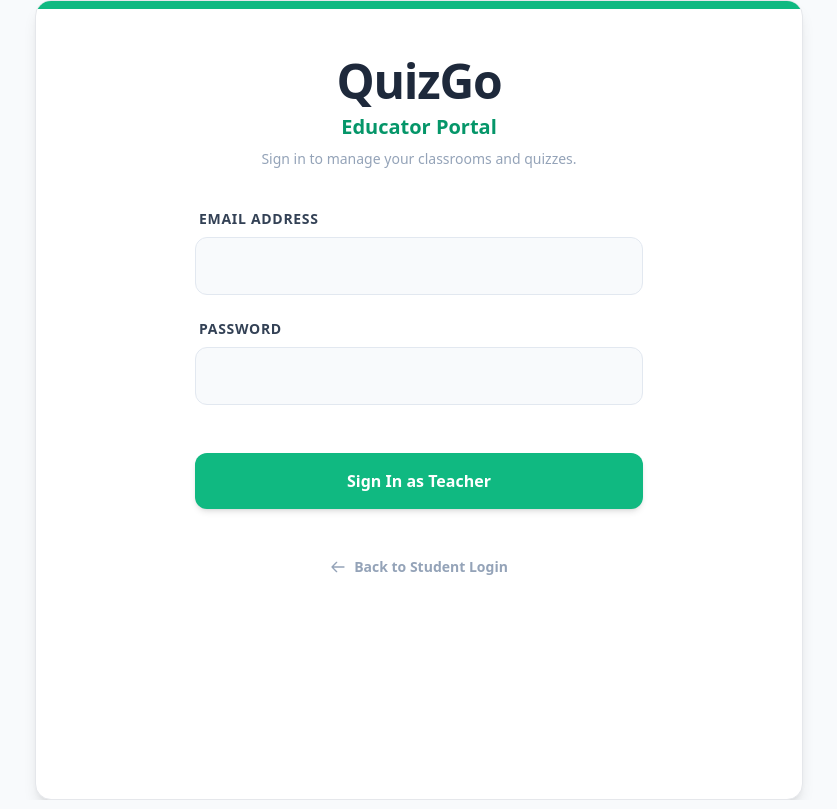
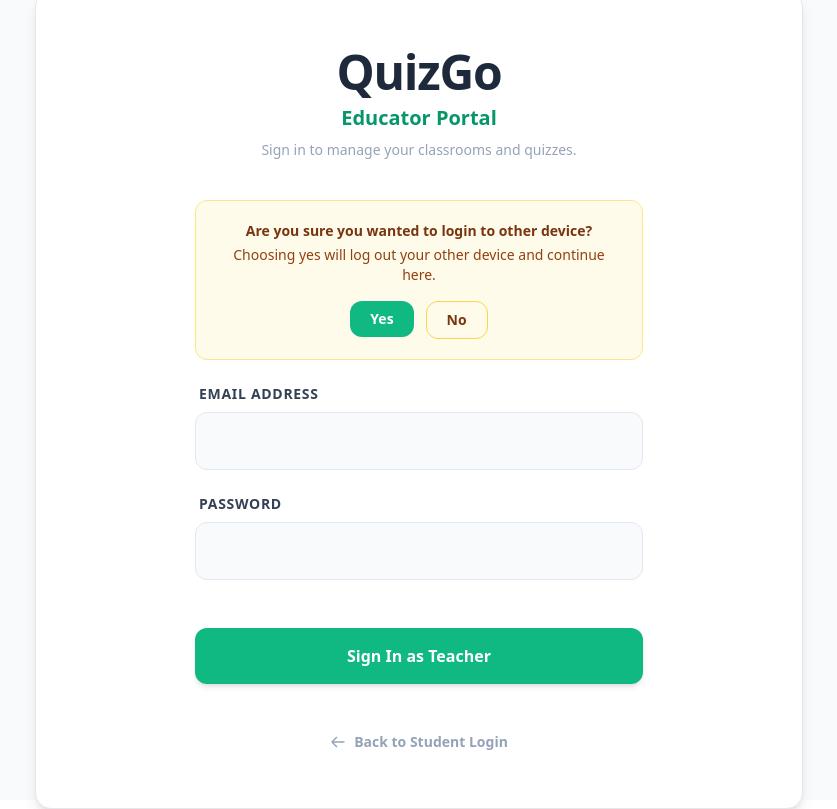
Before and after one commit to androidsheesh/QuizGo, a Laravel app: page /teacher/signin in a window 1280 px wide. Shown: the whole page, without its empty margins (221-1058 px from the left). Run offline with Laravel 12, Linux system fonts and the light colour scheme; the visitor is signed in with stand-in values (Sample User, id 1); data comes from the database, SQL or seed files in the repository; style sheets or scripts are compiled from the project's sources.

Commit message:
feat: add confirmation for second device login and update session token management

```diff
--- a/resources/views/teacher-signin.blade.php
+++ b/resources/views/teacher-signin.blade.php
@@ -11,6 +11,26 @@
                 <p class="text-xl text-emerald-600 font-bold">Educator Portal</p>
                 <p class="text-sm text-slate-400 mt-2">Sign in to manage your classrooms and quizzes.</p>
             </div>
+
+            @if (session('confirm_other_device'))
+                <div class="mb-6 max-w-md mx-auto rounded-xl border border-amber-200 bg-amber-50 p-5 text-center">
+                    <p class="text-sm font-bold text-amber-900">Are you sure you wanted to login to other device?</p>
+                    <p class="mt-1 text-sm text-amber-800">Choosing yes will log out your other device and continue here.</p>
+                    <div class="mt-4 flex justify-center gap-3">
+                        <form action="{{ route('teacher.signin.store') }}" method="POST">
+                            @csrf
+                            <input type="hidden" name="email" value="{{ old('email') }}">
+                            <input type="hidden" name="confirm_other_device" value="1">
+                            <button type="submit" class="rounded-xl bg-emerald-500 px-5 py-2 text-sm font-bold text-white hover:bg-emerald-600 transition">
+                                Yes
+                            </button>
+                        </form>
+                        <a href="{{ route('teacher.signin') }}" class="rounded-xl border border-amber-300 px-5 py-2 text-sm font-bold text-amber-900 hover:bg-amber-100 transition">
+                            No
+                        </a>
+                    </div>
+                </div>
+            @endif
 
             <form action="{{ route('teacher.signin.store') }}" method="POST" class="space-y-6 max-w-md mx-auto">
                 @csrf
```
Also changed, not shown: resources/views/components/layout.blade.php (+10 -0 lines), resources/views/signin.blade.php (+22 -1 lines), tests/Feature/Auth/AuthenticationTest.php (+51 -1 lines).
